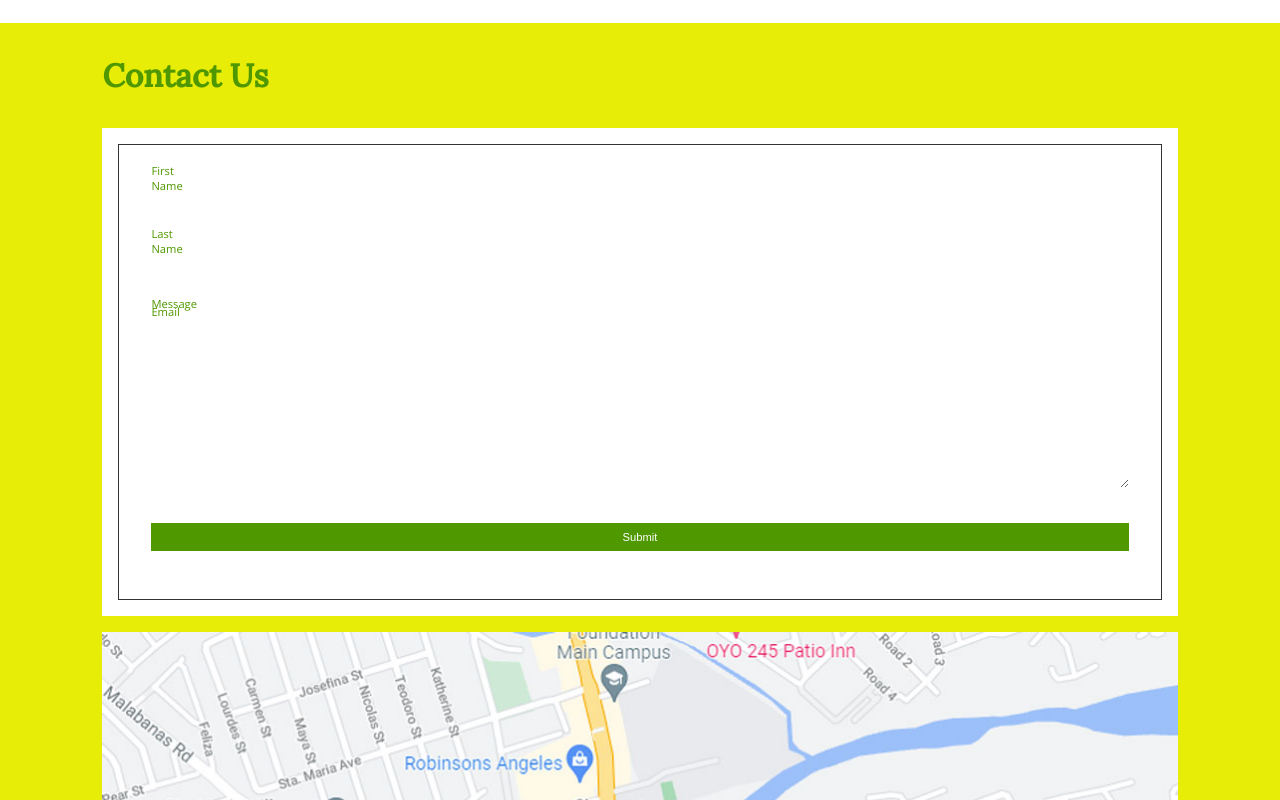
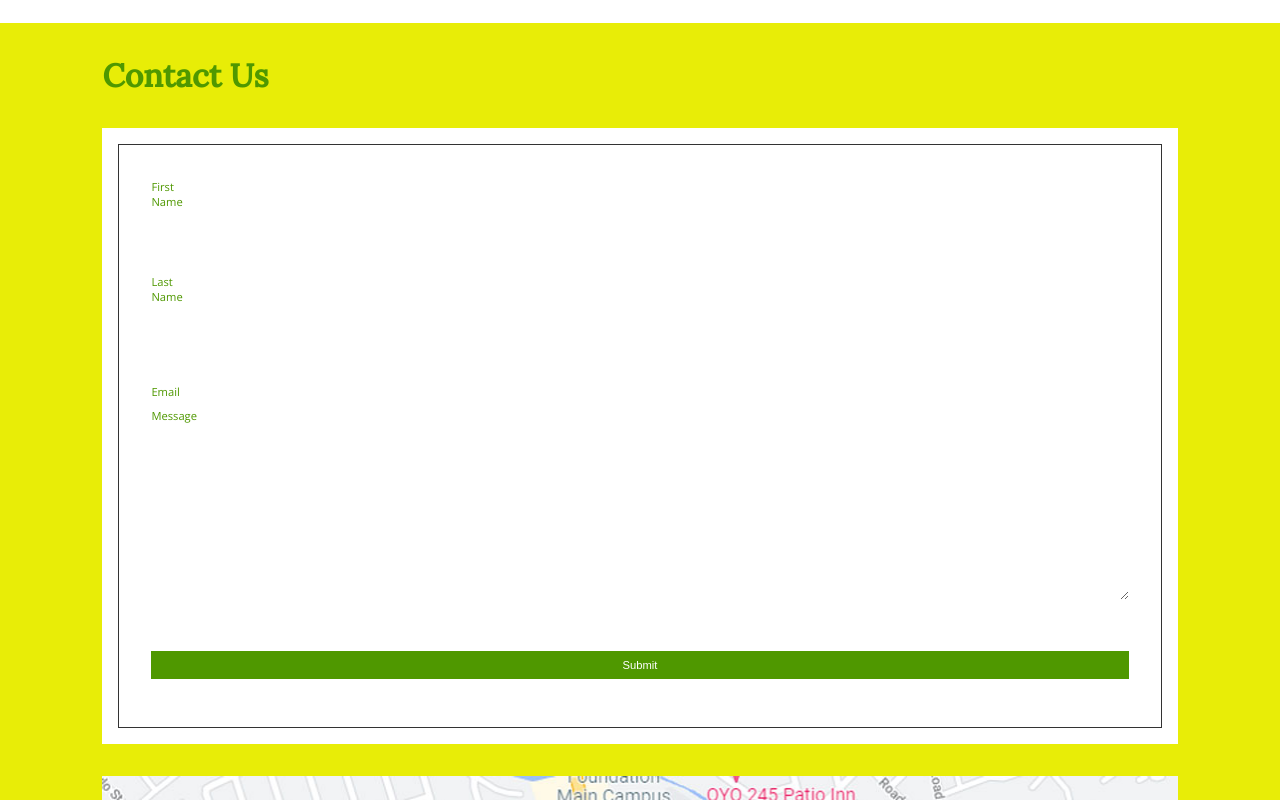
Before and after one commit to bogsp/timeline, a plain HTML site: page dist/index.html in a window 1280 px wide. Shown: the part 8860-9660 px from the top of the page. Drawn offline with nearby package versions, Linux system fonts and the light colour scheme.

Commit message:
updated form margins

```diff
--- a/scss/_sections.scss
+++ b/scss/_sections.scss
@@ -43,7 +43,7 @@
     background-color: $highlight;
     .container {
         div {
-            margin: $margin 0;
+            margin: $margin * 2 0;
         }
         .form {
             padding: $padding;
```
Also changed, not shown: dist/css/style.min.css, scss/style.css, 2 other files.
